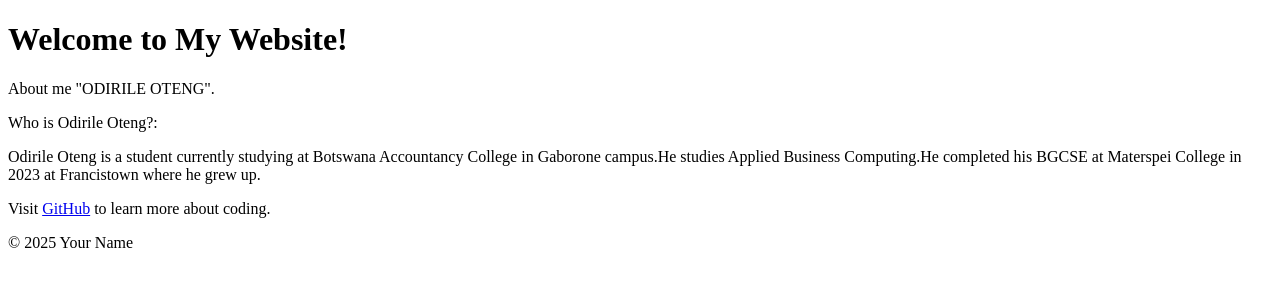
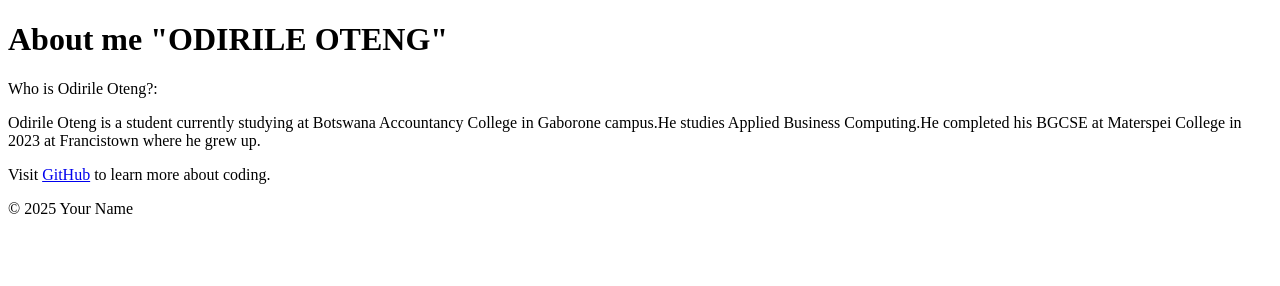
Before and after one commit to OdirileOteng/Myself, a plain HTML site: page index.html in a window 1280 px wide. Drawn offline with Linux system fonts and the light colour scheme.

Commit message:
index.html

```diff
--- a/index.html
+++ b/index.html
@@ -16,14 +16,13 @@
 
 <header>
 
-<h1>Welcome to My Website!</h1>
+<h1>About me "ODIRILE OTENG"</h1>
 
 </header>
 
 
 <main>
 
-<p>About me "ODIRILE OTENG".</p>
 
 <p>Who is Odirile Oteng?:</p>
 <p>Odirile Oteng is a student currently studying at Botswana Accountancy College in Gaborone campus.He studies Applied Business Computing.He completed his BGCSE at Materspei College in 2023 at Francistown where he grew up.</p>
```
